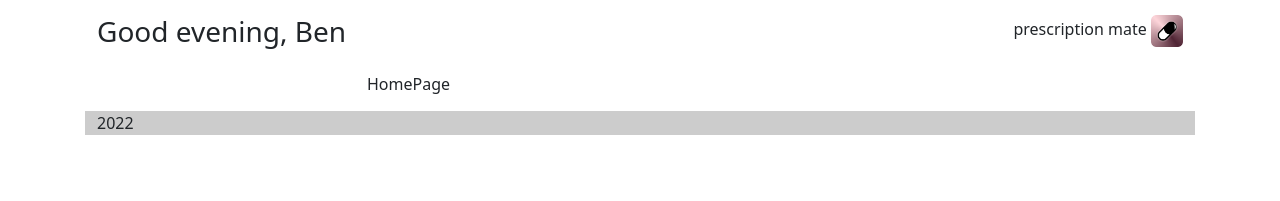
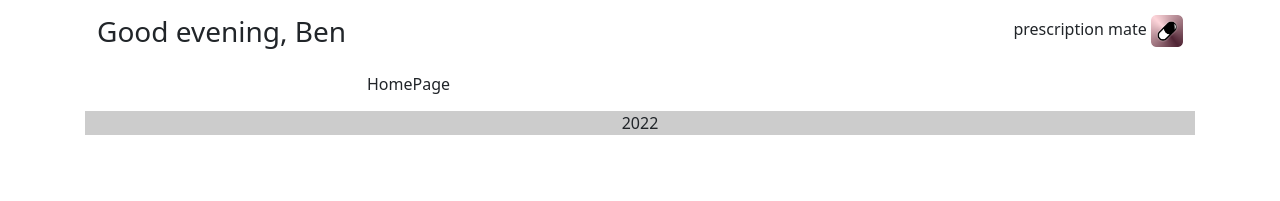
Before and after one commit to bernhack-medical-receipt/frontend, a React (Create React App) app: page / in a window 1280 px wide. Shown: the top 201 px of the page. Built offline with nearby package versions, Linux system fonts and the light colour scheme; the HTML template or start-up script is replaced by a standard one.

Commit message:
put footer to center

```diff
--- a/src/components/Footer.js
+++ b/src/components/Footer.js
@@ -5,7 +5,7 @@ export const Footer = () => {
         <>
             <Container style={{'padding': '15px'}}>
                 <Row>
-                    <Col md={{ span: 12}} style={{'background': '#cccccc'}}>2022</Col>
+                    <Col md={{span: 12}} style={{'background': '#cccccc', 'text-align': 'center'}}>2022</Col>
                 </Row>
             </Container>
 
```
